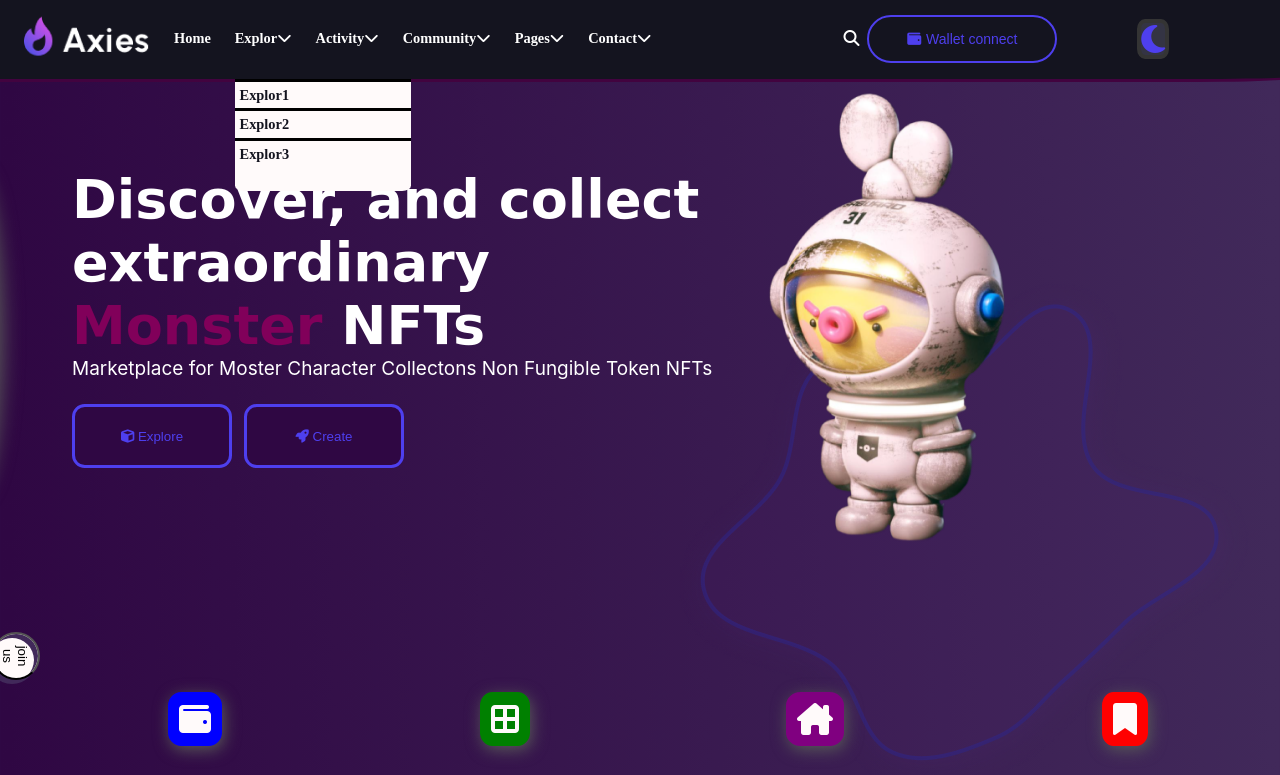
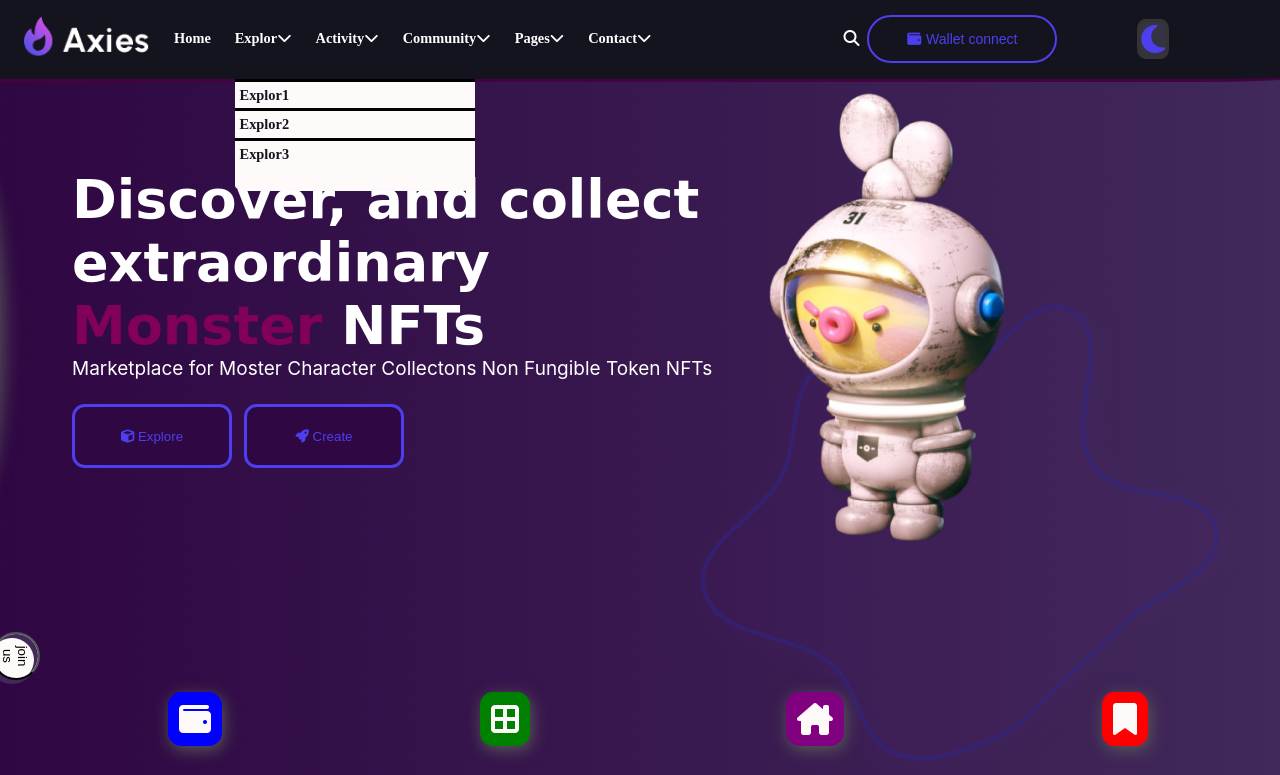
Before and after one commit to EhsanGheychisaz/NFT-project, a plain HTML site: page index.html in a window 1280 px wide. Both pictures are taken after a click on the icon 284 px from the left and 37 px from the top of the page. Shown: the top 775 px of the page. Drawn offline with nearby package versions, Linux system fonts and the light colour scheme; a web font is replaced by a local one.

Commit message:
Update header.css

```diff
--- a/css/header.css
+++ b/css/header.css
@@ -54,7 +54,7 @@
   margin-top: 2rem;
   position: absolute;
   background-color: snow;
-  width: 11rem;
+  width: 15rem;
   height: 0;
   border-radius: 0% 0% 5% 5%;
   transition: 0.5s;
```
